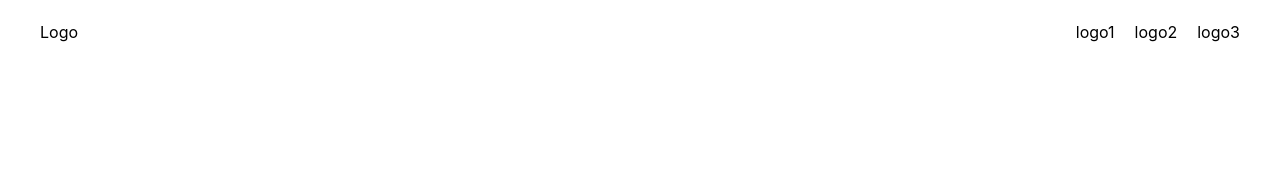
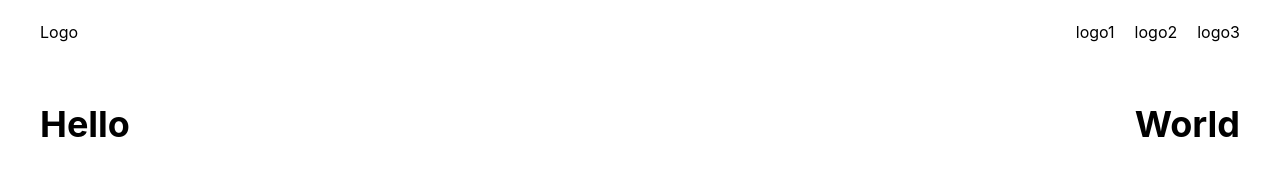
Before and after one commit to Vikingstrong/Class-Work-9, a website: page index.html in a window 1280 px wide. Drawn offline with nearby package versions, Linux system fonts and the light colour scheme; files that its build step writes are made by us from their sources.

Commit message:
feat: Add section 1

```diff
--- a/index.html
+++ b/index.html
@@ -15,5 +15,10 @@
             <p>logo3</p>
         </nav>
     </header>
+
+    <section class="max-w-300 m-auto flex justify-between py-10">
+        <h1 class="text-4xl font-bold">Hello</h1>
+        <h1 class="text-4xl font-bold">World</h1>
+    </section>
 </body>
 </html>
```
